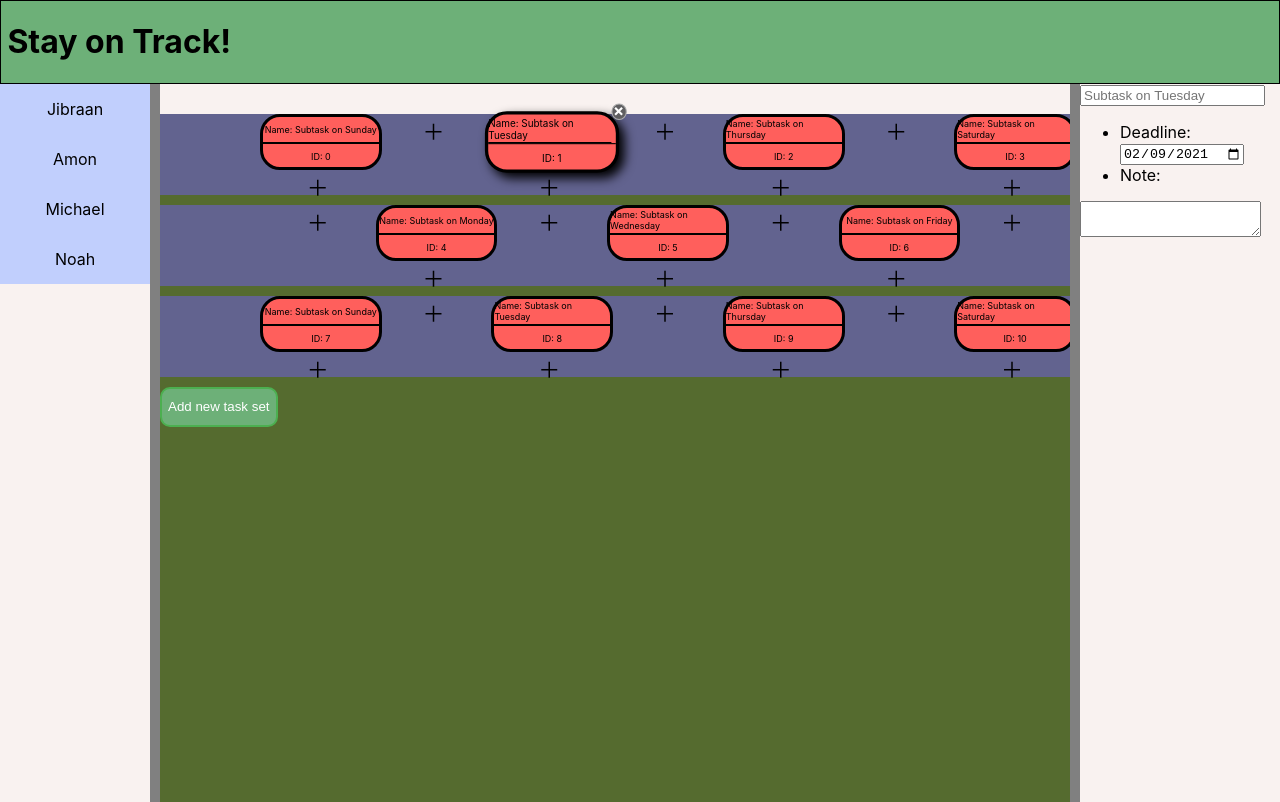
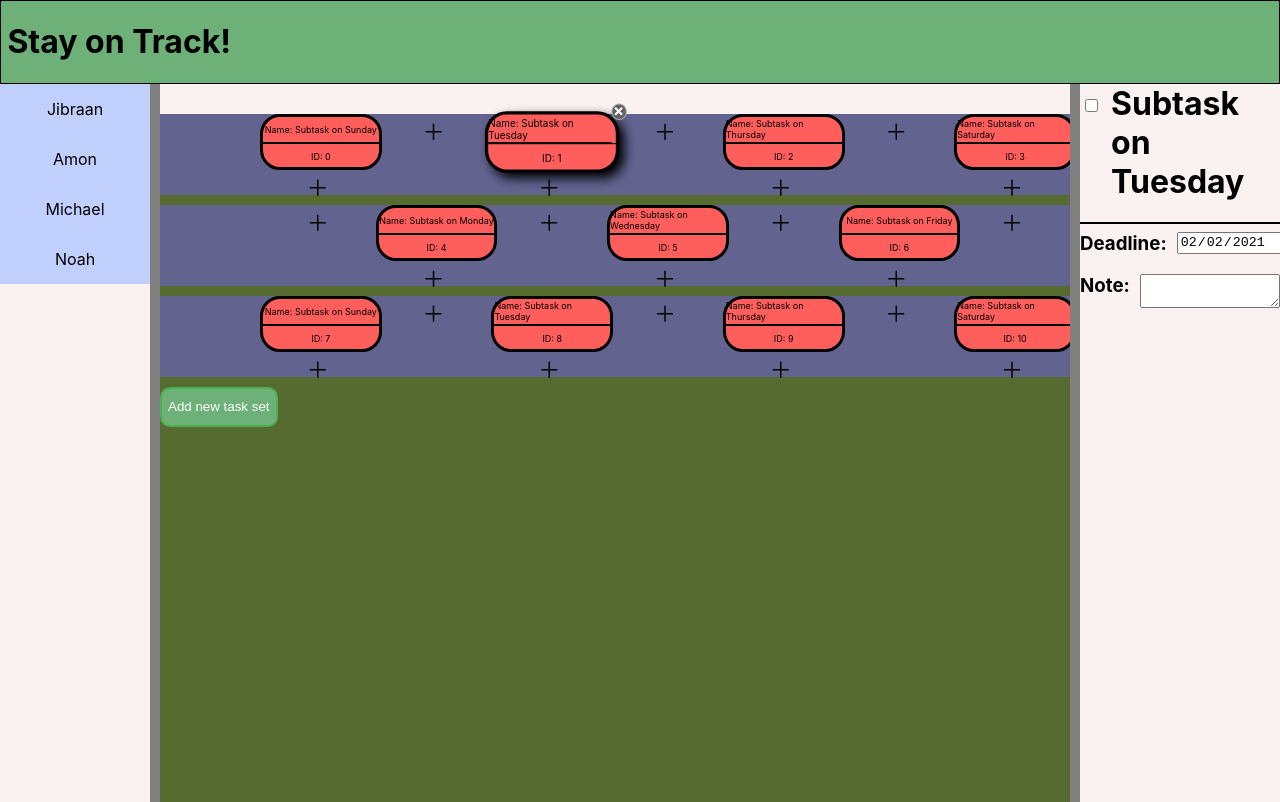
Before and after one commit to Goma0925/TaskRail, a React (Create React App) app in the folder taskrail_client/: page / in a window 1280 px wide. Built offline with nearby package versions, Linux system fonts and the light colour scheme.

Commit message:
CSS Subtask Info Bar and Inputs

```diff
--- a/taskrail_client/src/containers/SideInfoBar/SubtaskInfoBar.tsx
+++ b/taskrail_client/src/containers/SideInfoBar/SubtaskInfoBar.tsx
@@ -20,19 +20,29 @@ export function SubtaskInfoBar(props: SideInfoBarProps) {
   // const [text, setText] = useState(props?.text);
   const subtask = props.subtask;
   const title = subtask.getName();
+  const complete = subtask.getStatus();
   let deadline = subtask.getSubtaskDeadline();
   const note = subtask.getNote();
+  var g_month: number = 0;
+  var g_day: number = 0;
+  var g_year: number = 0;
   let [new_deadline, set_new_deadline] = useState(return_date_str(deadline));
   const [noteText, setNoteText] = useState(note);
   const [titleText, setTitleText] = useState(title);
+  const [status, setStatus] = useState(complete);
   const dispatch = useDispatch();
   function return_date_str(date: Date) {
     let [month, day, year] = [
-      (0 + date.getMonth().toString()).slice(-2),
-      (0 + date.getDate().toString()).slice(-2),
-      date.getFullYear(),
+      (0 + date.getUTCMonth().toString()).slice(-2),
+      (0 + date.getUTCDay().toString()).slice(-2),
+      date.getUTCFullYear(),
     ];
-    return year + "-" + month + "-" + day;
+    g_month = Number(month);
+    g_day = Number(day);
+    g_year = Number(year);
+    let new_date = year + "-" + month + "-" + day;
+    console.log(date.toString().split(" "));
+    return new_date;
   }
   function handleNoteChange(event: any) {
     // update this type in future
@@ -42,39 +52,74 @@ export function SubtaskInfoBar(props: SideInfoBarProps) {
   }
   function handleDateChange(event: any) {
     set_new_deadline(event.target.value);
-    let date_obj = new Date(event.target.value);
-    date_obj.setDate(date_obj.getDate() + 1); //odd bug that does one day less when converting the string to date, so I'm adding a day
-    date_obj.setMonth(date_obj.getMonth() + 1);
+    let date_splitted = event.target.value.split("-");
+    let year = date_splitted[0];
+    let month = date_splitted[1];
+    let day = date_splitted[2];
+    let date_obj = new Date(year, month, day);
     let updatedSubtask = subtask.getCopy();
     updatedSubtask.setSubtaskDeadline(date_obj);
     dispatch(new UpdateSubtask(updatedSubtask));
   }
+
   function handleTitleChange(event: any) {
-    console.log("Changed.");
-    setTitleText(event.target.value);
+    setTitleText(event.target.textContent);
     let updatedSubtask = subtask.getCopy();
+    updatedSubtask.setName(event.target.textContent);
     dispatch(new UpdateSubtask(updatedSubtask));
   }
 
-  function handleInput(event: any) {
-    console.log("h");
+  function handleCheckboxChange(event: any) {
+    setStatus(event.target.checked);
+    let updatedSubtask = subtask.getCopy();
+    if (event.target.checked) {
+      updatedSubtask.completeTask();
+    } else {
+      updatedSubtask.uncompleteTask();
+    }
+    dispatch(new UpdateSubtask(updatedSubtask));
   }
+
+  console.log("Deadline:", deadline);
+
   return (
     <div className="sideinfo-bar">
-      <input type="text" placeholder={title} onChange={handleTitleChange} />
-      <ul>
-        <li className="Deadline">
-          Deadline:
+      <div className="TitleAndCheckbox">
+        <input
+          type="checkbox"
+          checked={complete}
+          className="Checkbox"
+          onClick={handleCheckboxChange}
+        />
+        <h1
+          className="Title"
+          contentEditable={"true"}
+          onBlur={handleTitleChange}
+          suppressContentEditableWarning={true}
+        >
+          {title}
+        </h1>
+      </div>
+      <hr />
+      <div className="InputList">
+        <div className="Deadline">
+          <h3 className="DeadlineLabel">Deadline:</h3>
           <input
             type="date"
             value={return_date_str(deadline)}
             onChange={handleDateChange}
-            onInput={handleInput}
+            className="DeadlineInput"
           />
-        </li>
-        <li className="Note">Note:</li>
-      </ul>
-      <textarea value={note} onChange={handleNoteChange} />
+        </div>
+        <div className="Note">
+          <h3 className="NoteLabel">Note:</h3>
+          <textarea
+            value={note}
+            onChange={handleNoteChange}
+            className="NoteInput"
+          />
+        </div>
+      </div>
     </div>
   );
 }
--- a/taskrail_client/src/containers/SideInfoBar/style.css
+++ b/taskrail_client/src/containers/SideInfoBar/style.css
@@ -1,4 +1,66 @@
-.sideinfo-bar{
-    height: 100%;
-    align-self: center;
+.sideinfo-bar {
+  height: 100%;
+  align-self: left;
+  display: flex;
+  flex-direction: column;
 }
+
+.TitleAndCheckbox {
+  display: flex;
+  align-self: left;
+  flex-direction: row;
+  align-items: flex-start;
+}
+
+.Title {
+  order: 2;
+  margin-left: 10px;
+  margin-top: 0%;
+}
+
+.Checkbox {
+  order: 1;
+  margin-left: 5px;
+  margin-top: 15px;
+}
+
+hr {
+  width: 100%;
+  border-style: solid;
+  border-radius: 2%;
+  margin-top: 0%;
+}
+
+.Deadline,
+.Note {
+  display: flex;
+  align-self: left;
+  flex-direction: row;
+  align-items: flex-start;
+  margin-left: 0%;
+}
+
+.NoteLabel,
+.DeadlineLabel {
+  order: 1;
+  margin-top: 0%;
+  padding-top: 0%;
+  margin-left: 0%;
+}
+
+.NoteInput,
+.DeadlineInput {
+  order: 2;
+  width: 150px;
+  margin-top: 0%;
+  padding-top: 0%;
+  margin-left: 5%;
+}
+
+.InputList {
+  display: flex;
+  align-self: left;
+  flex-direction: column;
+  margin-left: 0%;
+  margin-top: 0%;
+}
--- a/taskrail_client/src/models/Subtask.ts
+++ b/taskrail_client/src/models/Subtask.ts
@@ -5,8 +5,16 @@ export default class SubTask {
   private assignedDate: Date;
   private taskParentId: string;
   private note: string;
+  private complete: boolean = false;
 
-    public constructor (name: string,  subtaskId: string, parentId:string, assignedDate: Date, subtaskDeadline: Date, note = ""){
+  public constructor(
+    name: string,
+    subtaskId: string,
+    parentId: string,
+    assignedDate: Date,
+    subtaskDeadline: Date,
+    note = ""
+  ) {
     this.name = name;
     this.assignedDate = assignedDate;
     this.subtaskDeadline = subtaskDeadline;
@@ -15,53 +23,71 @@ export default class SubTask {
     this.note = note;
   }
   //setters or modifiers
-    public setName(name:string){
+  public setName(name: string) {
     this.name = name;
   }
 
-    public setNote(note:string){
+  public setNote(note: string) {
     this.note = note;
   }
 
-    public setId(id:string){
+  public setId(id: string) {
     this.id = id;
   }
 
-    public setParentId(id: string){
+  public setParentId(id: string) {
     this.taskParentId = id;
   }
 
-    public setSubtaskDeadline(subtaskDeadline:Date){
+  public setSubtaskDeadline(subtaskDeadline: Date) {
     this.subtaskDeadline = subtaskDeadline;
   }
 
+  public completeTask() {
+    this.complete = true;
+  }
+
+  public uncompleteTask() {
+    this.complete = false;
+  }
   //getters
-    public getName(){
+  public getName() {
     return this.name;
   }
 
-    public getNote(){
+  public getNote() {
     return this.note;
   }
 
-    public getId(){
+  public getId() {
     return this.id;
-    };
+  }
 
-    public getParentId(){
+  public getParentId() {
     return this.taskParentId;
   }
 
-    public getAssignedDate(){
+  public getAssignedDate() {
     return this.assignedDate;
   }
 
-    public getSubtaskDeadline(){
+  public getSubtaskDeadline() {
     return this.subtaskDeadline;
   }
 
-    public getCopy(){
-        const newSubtask = new SubTask(this.name, this.id, this.taskParentId, this.assignedDate, this.subtaskDeadline, this.note);
+  public getCopy() {
+    const newSubtask = new SubTask(
+      this.name,
+      this.id,
+      this.taskParentId,
+      this.assignedDate,
+      this.subtaskDeadline,
+      this.note
+    );
     return newSubtask;
   }
+
+  public getStatus() {
+    return this.complete;
   }
+}
--- a/taskrail_client/src/models/TaskParent.ts
+++ b/taskrail_client/src/models/TaskParent.ts
@@ -1,14 +1,22 @@
 export default class TaskParent {
   private name: string;
   private id: string;
-    private taskParentDeadline: Date|undefined;
+  private taskParentDeadline: Date | undefined;
   private currentFrameSubtaskIds: string[] = [];
+  private complete = false;
 
-    public constructor(name: string, id: string, taskParentDeadline?: Date, currentFrameSubtaskIds?: string[]) {
+  public constructor(
+    name: string,
+    id: string,
+    taskParentDeadline?: Date,
+    currentFrameSubtaskIds?: string[]
+  ) {
     this.name = name;
     this.id = id;
     this.taskParentDeadline = taskParentDeadline;
-        this.currentFrameSubtaskIds = currentFrameSubtaskIds?currentFrameSubtaskIds:[];
+    this.currentFrameSubtaskIds = currentFrameSubtaskIds
+      ? currentFrameSubtaskIds
+      : [];
   }
   //setters or modifiers
   public setName(name: string) {
@@ -33,15 +41,25 @@ export default class TaskParent {
 
   public removeSubtaskByIdFromCurrentFrame(subtaskId: string) {
     const index = this.currentFrameSubtaskIds.indexOf(subtaskId);
-        if (index == -1){
-            throw Error("Subtask with ID '"+subtaskId+"' does not exist on the TaskParent.")
-        }else{
+    if (index == -1) {
+      throw Error(
+        "Subtask with ID '" + subtaskId + "' does not exist on the TaskParent."
+      );
+    } else {
       this.currentFrameSubtaskIds.splice(index, 1);
     }
   }
 
-    public clearCurrentFrameSubtaskIds(){
+  public clearCurrentFrameSubtaskIds() {
     this.currentFrameSubtaskIds = [];
+  }
+
+  public completeTask() {
+    this.complete = true;
+  }
+
+  public uncompleteTask() {
+    this.complete = false;
   }
 
   //getters
@@ -62,11 +80,22 @@ export default class TaskParent {
   }
 
   public getSubtask(subtaskId: string) {
-        return this.currentFrameSubtaskIds[this.currentFrameSubtaskIds.indexOf(subtaskId)];
+    return this.currentFrameSubtaskIds[
+      this.currentFrameSubtaskIds.indexOf(subtaskId)
+    ];
   }
 
-    public getCopy(){
-        const newTaskParent = new TaskParent(this.name, this.id, this.taskParentDeadline, this.currentFrameSubtaskIds);
+  public getCopy() {
+    const newTaskParent = new TaskParent(
+      this.name,
+      this.id,
+      this.taskParentDeadline,
+      this.currentFrameSubtaskIds
+    );
     return newTaskParent;
   }
+
+  public status() {
+    return this.complete;
   }
+}
```
Lines whose indentation alone changed are shown as unchanged.
